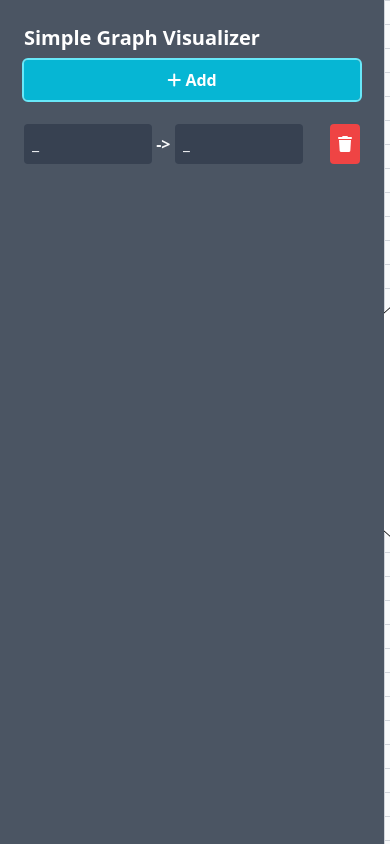
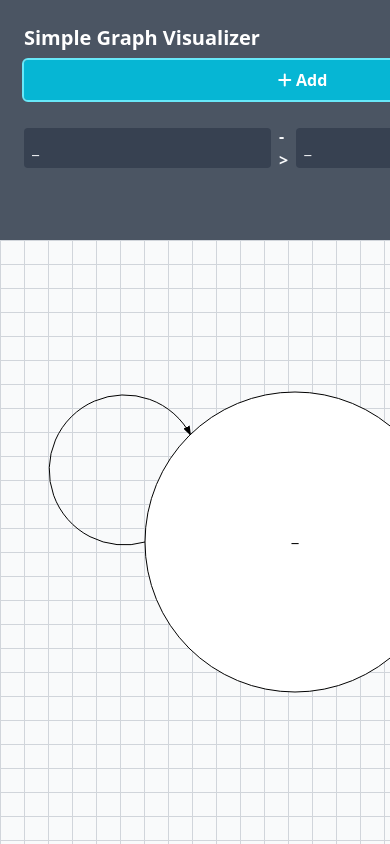
Before and after one commit to undeadevs/simple-graph-visualizer, a SvelteKit app: page / in a window 390 px wide. Both pictures are taken after a click on the button "Add". Built offline with nearby package versions, Linux system fonts and the light colour scheme.

Commit message:
Improve responsiveness

```diff
--- a/src/routes/+page.svelte
+++ b/src/routes/+page.svelte
@@ -110,9 +110,9 @@
 
 <svelte:window bind:innerWidth bind:innerHeight />
 
-<main class="flex overflow-hidden w-screen h-screen">
+<main class="flex flex-col md:flex-row overflow-hidden w-screen h-screen">
     <aside
-        class="w-[24rem] min-w-[24rem] h-screen bg-gray-600 overflow-auto p-6 grid gap-2 auto-rows-max"
+        class="w-screen min-w-screen h-[15rem] min-h-[15rem] md:w-[24rem] md:min-w-[24rem] md:h-screen md:min-h-screen bg-gray-600 overflow-auto p-6 grid gap-2 auto-rows-max"
     >
         <h3 class="text-xl font-extrabold text-white">Simple Graph Visualizer</h3>
         <button
@@ -122,18 +122,18 @@
         >
         <ul class="mt-4 grid gap-3 auto-rows-max">
             {#each edges as edge, i (i)}
-                <li class="flex">
-                    <span class="flex-1">
+                <li class="flex gap-2">
+                    <span class="flex-1 flex gap-2 items-center">
                         <input
                             type="text"
-                            class="p-2 rounded max-w-[8rem] bg-gray-700 text-gray-100"
+                            class="p-2 rounded flex-1 md:max-w-[8rem] bg-gray-700 text-gray-100"
                             value={edge[0]}
                             on:input={(e) => handleInput(e, i, 0)}
                         />
                         <span class="text-gray-50 font-bold">-&gt;</span>
                         <input
                             type="text"
-                            class="p-2 rounded max-w-[8rem] bg-gray-700 text-gray-100"
+                            class="p-2 rounded flex-1 md:max-w-[8rem] bg-gray-700 text-gray-100"
                             value={edge[1]}
                             on:input={(e) => handleInput(e, i, 1)}
                         />
```
